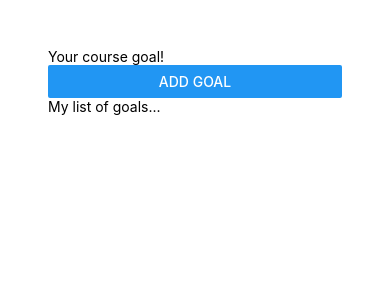
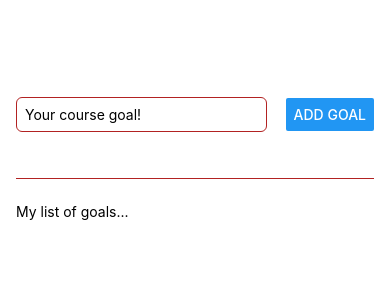
Before and after one commit to citixenken/RNCourse, a React Native app: screen / in a window 390 px wide. Shown: the top 300 px of the page. Built offline with nearby package versions, Linux system fonts and the light colour scheme.

Commit message:
exploring layouts using flexbox

```diff
--- a/App.js
+++ b/App.js
@@ -3,11 +3,11 @@
 export default function App() {
   return (
     <View style={styles.appContainer}>
-      <View>
-        <TextInput placeholder="Your course goal!" />
+      <View style={styles.inputContainer}>
+        <TextInput style={styles.textInput} placeholder="Your course goal!" />
         <Button title="Add Goal" />
       </View>
-      <View>
+      <View style={styles.goalsContainer}>
         <Text>My list of goals...</Text>
       </View>
     </View>
@@ -15,5 +15,23 @@
 }
 
 const styles = StyleSheet.create({
-  appContainer: { padding: 48 },
+  appContainer: { paddingTop: 50, paddingHorizontal: 16, flex: 1 },
+  inputContainer: {
+    flex: 1,
+    flexDirection: "row",
+    justifyContent: "space-between",
+    alignItems: "center",
+    marginBottom: 24,
+    borderBottomWidth: 1,
+    borderColor: "firebrick",
+  },
+  textInput: {
+    borderWidth: 1,
+    borderColor: "firebrick",
+    width: "70%",
+    marginRight: 8,
+    padding: 8,
+    borderRadius: 6,
+  },
+  goalsContainer: { flex: 5 },
 });
```
